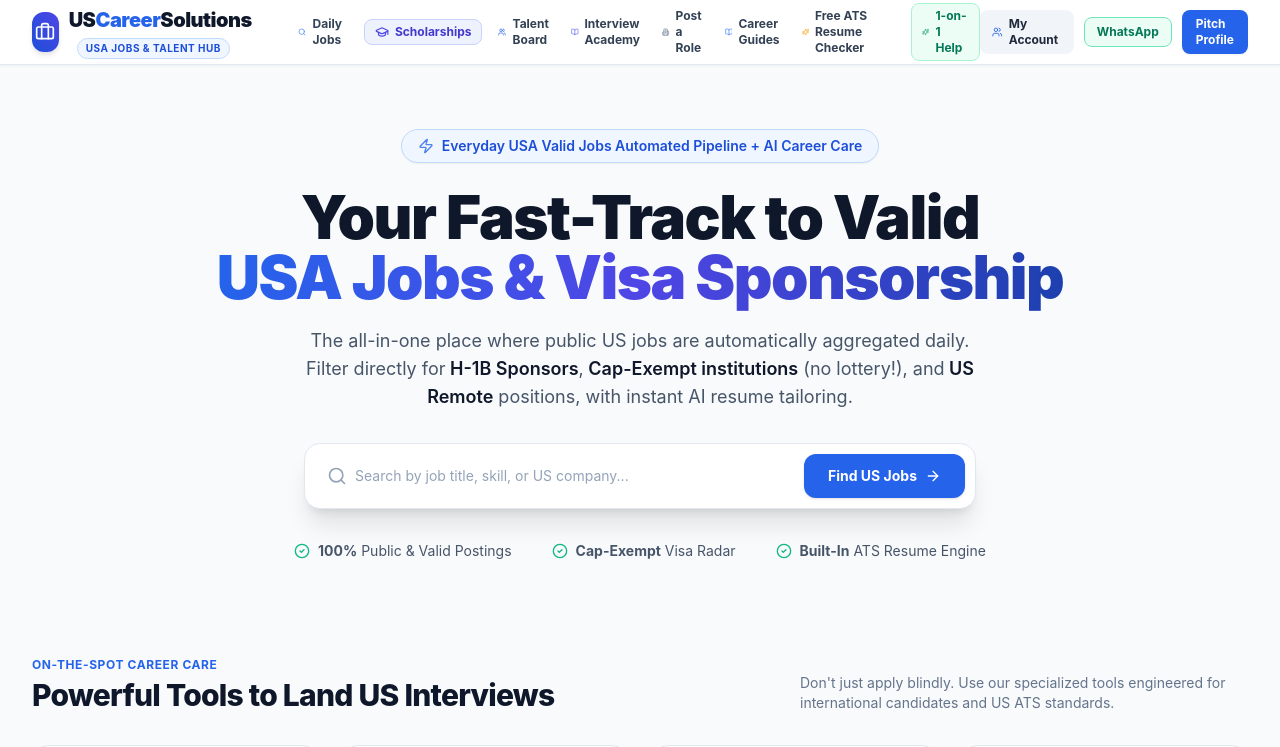
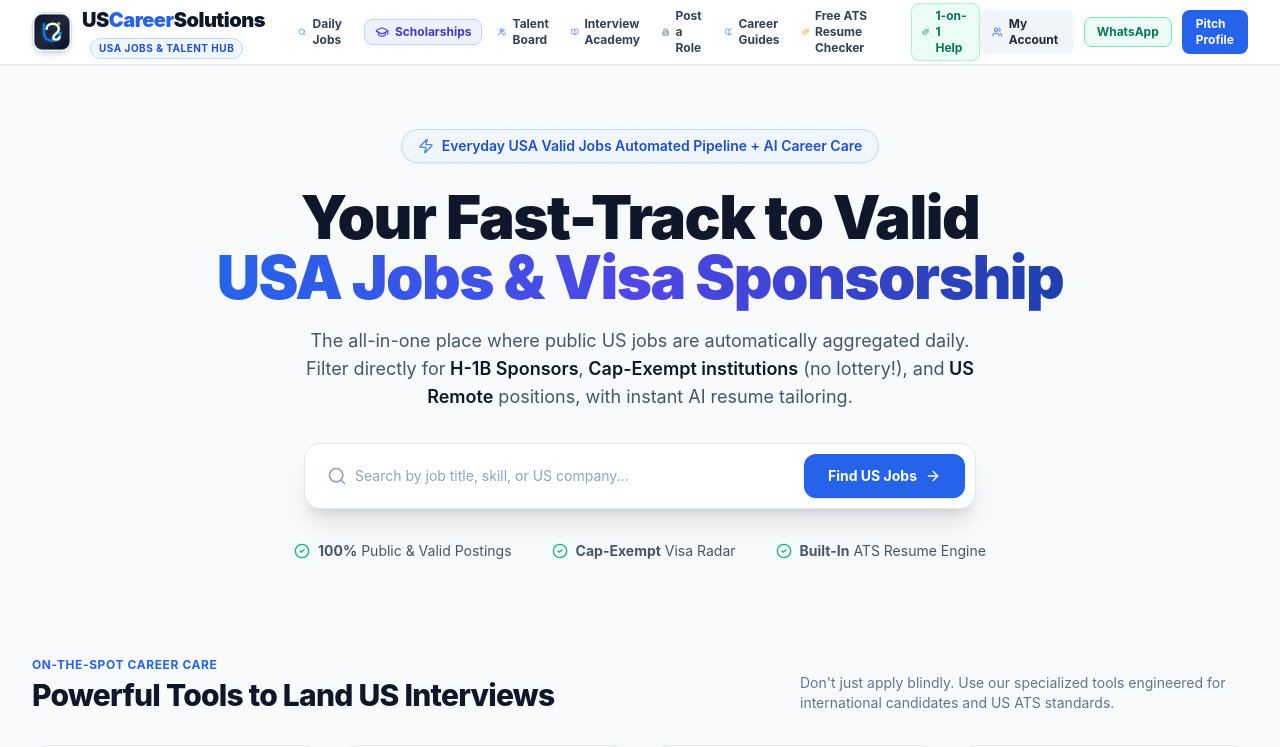
Before and after one commit to dhshishirD/US_Career_Solutions, a Next.js app: page / in a window 1280 px wide. Shown: the top 747 px of the page. Built offline with nearby package versions, Linux system fonts and the light colour scheme.

Commit message:
Deploy custom minimalist high-prestige vector brand icon across favicon, metadata, navbar, and footer

```diff
--- a/app/layout.tsx
+++ b/app/layout.tsx
@@ -62,6 +62,11 @@ export const metadata: Metadata = {
     siteName: "US Career Solutions",
     title: "Jobs in USA with Visa Sponsorship & US Remote Jobs | US Career Solutions",
     description: "Search daily verified jobs in USA with visa sponsorship, global remote roles, 100% funded USA scholarships, and AI career care tools for international applicants.",
+  },
+  icons: {
+    icon: [{ url: '/icon.svg', type: 'image/svg+xml' }],
+    shortcut: '/icon.svg',
+    apple: '/icon.svg',
   },
   twitter: {
     card: "summary_large_image",
--- a/components/Footer.tsx
+++ b/components/Footer.tsx
@@ -11,8 +11,8 @@ export default function Footer() {
           {/* Brand Info */}
           <div className="md:col-span-2 space-y-4">
             <Link href="/" className="flex items-center gap-2">
-              <div className="w-8 h-8 rounded-lg bg-blue-600 flex items-center justify-center text-white font-bold">
-                <Briefcase className="w-4 h-4" />
+              <div className="w-8 h-8 rounded-lg overflow-hidden shadow border border-slate-700/50 flex-shrink-0">
+                <img src="/icon.svg" alt="US Career Solutions Icon" className="w-full h-full object-cover" />
               </div>
               <span className="text-lg font-bold text-white tracking-tight">
                 US<span className="text-blue-500">Career</span>Solutions
--- a/components/Navbar.tsx
+++ b/components/Navbar.tsx
@@ -27,8 +27,8 @@ export default function Navbar() {
 
           {/* Brand Logo */}
           <Link href="/" className="flex items-center gap-2.5">
-            <div className="w-10 h-10 rounded-xl bg-gradient-to-tr from-blue-700 to-indigo-600 flex items-center justify-center text-white shadow-md">
-              <Briefcase className="w-5 h-5" />
+            <div className="w-10 h-10 rounded-xl overflow-hidden shadow-md border border-slate-700/20 flex-shrink-0">
+              <img src="/icon.svg" alt="US Career Solutions Icon" className="w-full h-full object-cover" />
             </div>
             <div>
               <span className="text-xl font-black tracking-tight text-slate-900">
```
Also changed, not shown: app/icon.svg (added), public/icon.svg (added).
